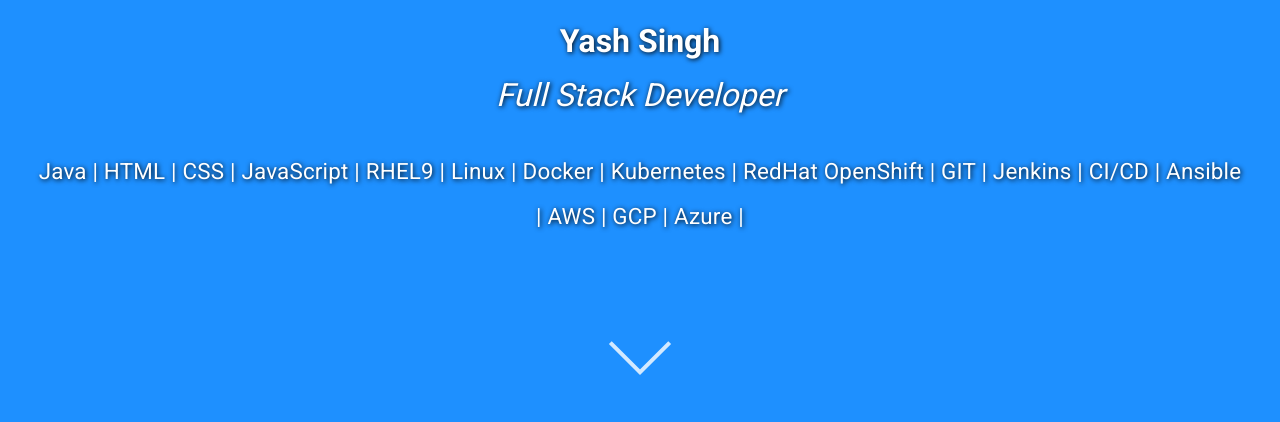
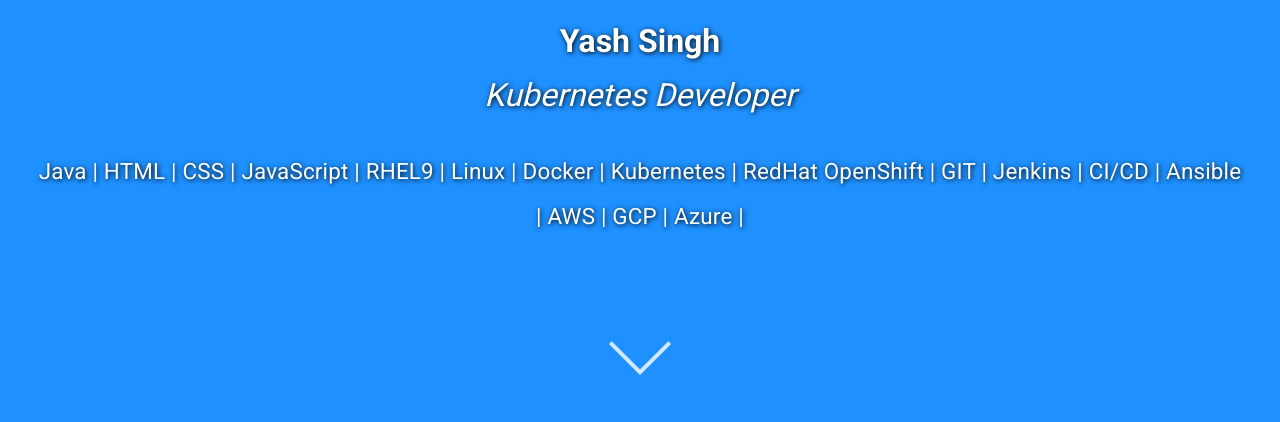
Before and after one commit to Yash3148/Personal-Website, a plain HTML site: page index.html in a window 1280 px wide. Shown: the part 376-798 px from the top of the page. Drawn offline with Linux system fonts and the light colour scheme.

Commit message:
Update index.html

```diff
--- a/index.html
+++ b/index.html
@@ -14,7 +14,7 @@
             </div>
         </div>
         <h1>Yash Singh</h1>
-        <i>Full Stack Developer</i>
+        <i>Kubernetes Developer</i>
         <p>Java | HTML | CSS | JavaScript | RHEL9 | Linux | Docker | Kubernetes | RedHat OpenShift | GIT | Jenkins | CI/CD | Ansible | AWS | GCP | Azure |</p>
 
     </div>
```
